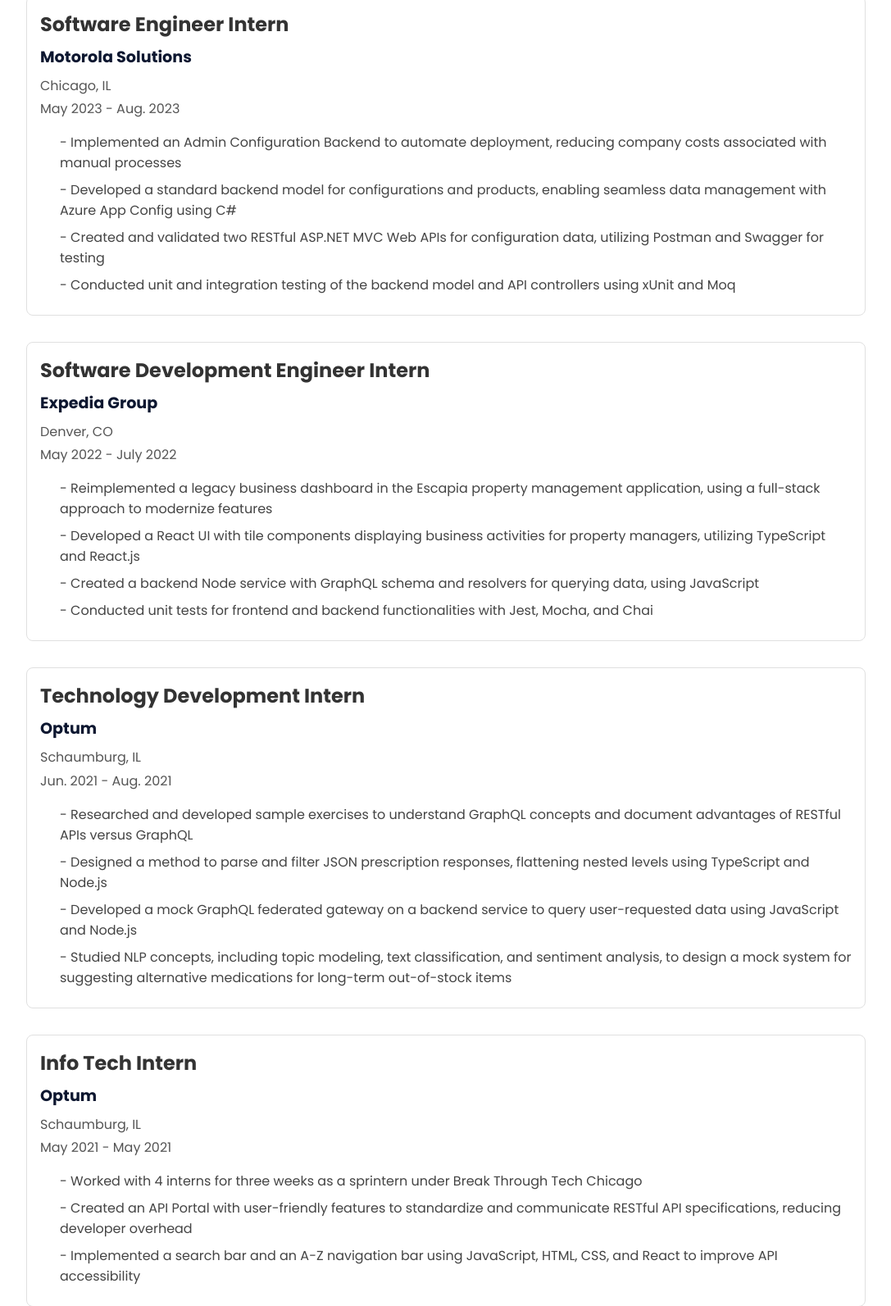
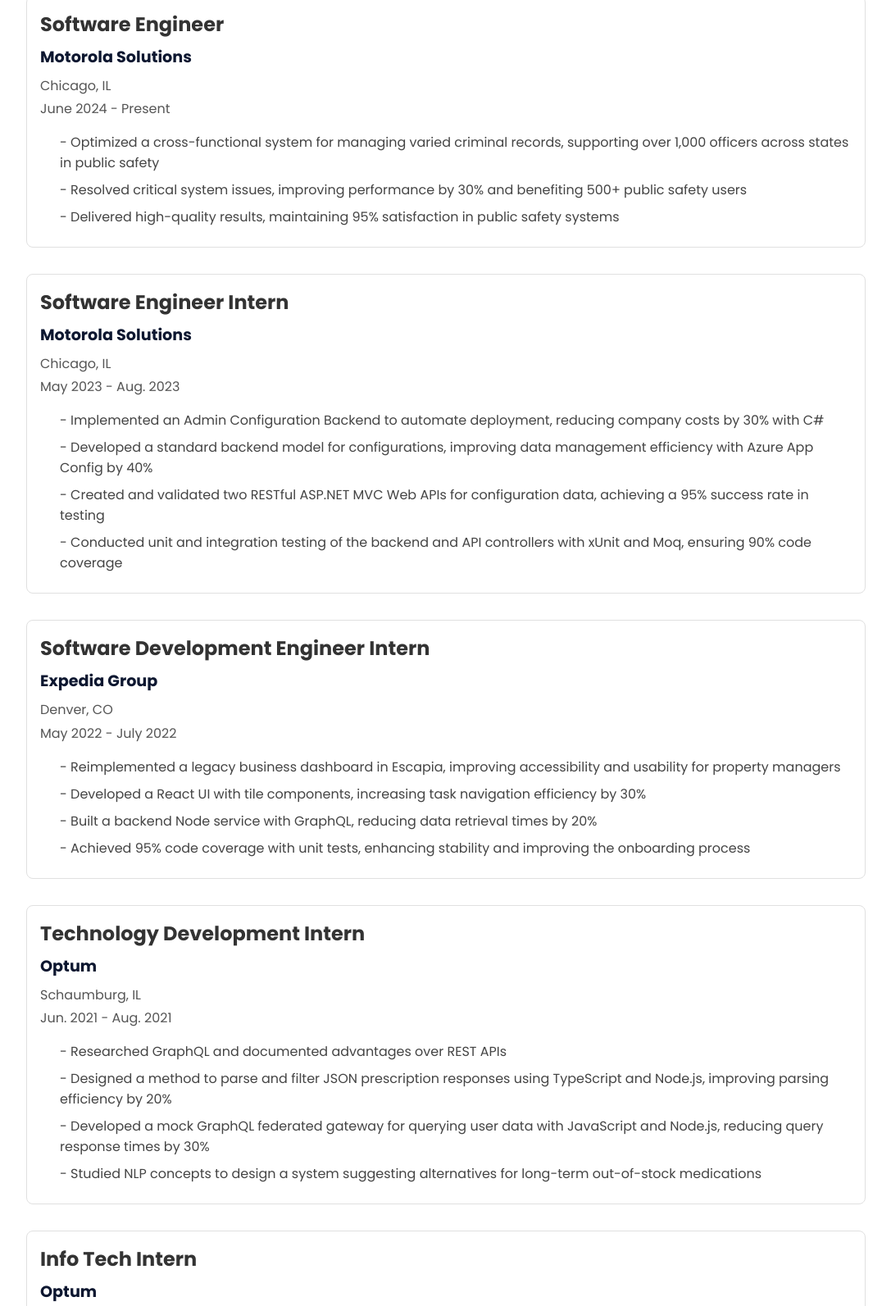
Before and after one commit to MahalaxmiK/MahalaxmiK.github.io, a plain HTML site: page index.html in a window 1280 px wide. Shown: the part 1292-2885 px from the top of the page at 82% size, without its empty margins (96-1183 px from the left). Drawn offline with nearby package versions, Linux system fonts and the light colour scheme.

Commit message:
update exp & resume

```diff
--- a/index.html
+++ b/index.html
@@ -82,18 +82,30 @@
 
             <div class="work__container bd-grid">
                 <div class="work__experience">
+                    <h3 class="work__title">Software Engineer</h3>
+                    <h4 class="work__company"><a href="https://www.motorolasolutions.com/en_us.html" target="_blank"
+                            rel="noopener noreferrer">Motorola Solutions</a></h4>
+                    <p class="work__location">Chicago, IL</p>
+                    <p class="work__duration">June 2024 - Present</p>
+                    <ul class="work__responsibilities">
+                        <!-- List of responsibilities -->
+                        <li>- Optimized a cross-functional system for managing varied criminal records, supporting over 1,000 officers across states
+                        in public safety</li>
+                        <li>- Resolved critical system issues, improving performance by 30% and benefiting 500+ public safety users</li>
+                        <li>- Delivered high-quality results, maintaining 95% satisfaction in public safety systems</li>
+                    </ul>
+                </div>
+                <div class="work__experience">
                     <h3 class="work__title">Software Engineer Intern</h3>
                     <h4 class="work__company"><a href="https://www.motorolasolutions.com/en_us.html" target="_blank" rel="noopener noreferrer">Motorola Solutions</a></h4>
                     <p class="work__location">Chicago, IL</p>
                     <p class="work__duration">May 2023 - Aug. 2023</p>
                     <ul class="work__responsibilities">
                         <!-- List of responsibilities -->
-                        <li>- Implemented an Admin Configuration Backend to automate deployment, reducing company costs associated with manual
-                        processes</li>
-                        <li>- Developed a standard backend model for configurations and products, enabling seamless data management with Azure App
-                        Config using C#</li>
-                        <li>- Created and validated two RESTful ASP.NET MVC Web APIs for configuration data, utilizing Postman and Swagger for testing</li>
-                        <li>- Conducted unit and integration testing of the backend model and API controllers using xUnit and Moq</li>
+                        <li>- Implemented an Admin Configuration Backend to automate deployment, reducing company costs by 30% with C#</li>
+                        <li>- Developed a standard backend model for configurations, improving data management efficiency with Azure App Config by 40%</li>
+                        <li>- Created and validated two RESTful ASP.NET MVC Web APIs for configuration data, achieving a 95% success rate in testing</li>
+                        <li>- Conducted unit and integration testing of the backend and API controllers with xUnit and Moq, ensuring 90% code coverage</li>
                     </ul>
                 </div>
 
@@ -105,12 +117,10 @@
                     <p class="work__duration">May 2022 - July 2022</p>
                     <ul class="work__responsibilities">
                         <!-- List of responsibilities -->
-                        <li>- Reimplemented a legacy business dashboard in the Escapia property management application, using a full-stack approach to
-                        modernize features</li>
-                        <li>- Developed a React UI with tile components displaying business activities for property managers, utilizing TypeScript and
-                        React.js</li>
-                        <li>- Created a backend Node service with GraphQL schema and resolvers for querying data, using JavaScript</li>
-                        <li>- Conducted unit tests for frontend and backend functionalities with Jest, Mocha, and Chai</li>
+                        <li>- Reimplemented a legacy business dashboard in Escapia, improving accessibility and usability for property managers</li>
+                        <li>- Developed a React UI with tile components, increasing task navigation efficiency by 30%</li>
+                        <li>- Built a backend Node service with GraphQL, reducing data retrieval times by 20%</li>
+                        <li>- Achieved 95% code coverage with unit tests, enhancing stability and improving the onboarding process</li>
                     </ul>
                 </div>
 
@@ -122,13 +132,12 @@
                     <p class="work__duration">Jun. 2021 - Aug. 2021</p>
                     <ul class="work__responsibilities">
                         <!-- List of responsibilities -->
-                        <li>- Researched and developed sample exercises to understand GraphQL concepts and document advantages of RESTful APIs versus
-                        GraphQL</li>
-                        <li>- Designed a method to parse and filter JSON prescription responses, flattening nested levels using TypeScript and Node.js</li>
-                        <li>- Developed a mock GraphQL federated gateway on a backend service to query user-requested data using JavaScript and
-                        Node.js</li>
-                        <li>- Studied NLP concepts, including topic modeling, text classification, and sentiment analysis, to design a mock system for
-                        suggesting alternative medications for long-term out-of-stock items</li>
+                        <li>- Researched GraphQL and documented advantages over REST APIs</li>
+                        <li>- Designed a method to parse and filter JSON prescription responses using TypeScript and Node.js, improving parsing
+                        efficiency by 20%</li>
+                        <li>- Developed a mock GraphQL federated gateway for querying user data with JavaScript and Node.js, reducing query response
+                        times by 30%</li>
+                        <li>- Studied NLP concepts to design a system suggesting alternatives for long-term out-of-stock medications</li>
                     </ul>
                 </div>
 
@@ -141,10 +150,9 @@
                     <p class="work__duration">May 2021 - May 2021</p>
                     <ul class="work__responsibilities">
                         <!-- List of responsibilities -->
-                        <li>- Worked with 4 interns for three weeks as a sprintern under Break Through Tech Chicago</li>
-                        <li>- Created an API Portal with user-friendly features to standardize and communicate RESTful API specifications, reducing
-                        developer overhead</li>
-                        <li>- Implemented a search bar and an A-Z navigation bar using JavaScript, HTML, CSS, and React to improve API accessibility</li>
+                        <li>- Worked with 4 interns over three weeks as a sprintern with Break Through Tech Chicago</li>
+                        <li>- Created an API portal to standardize RESTful API specs, reducing developer overhead by 25%</li>
+                        <li>- Implemented a search and A-Z navigation bar using JavaScript, HTML, CSS, and React, improving API accessibility by 35%</li>
                     </ul>
                 </div>
 
```
Also changed, not shown: 1 other file.
